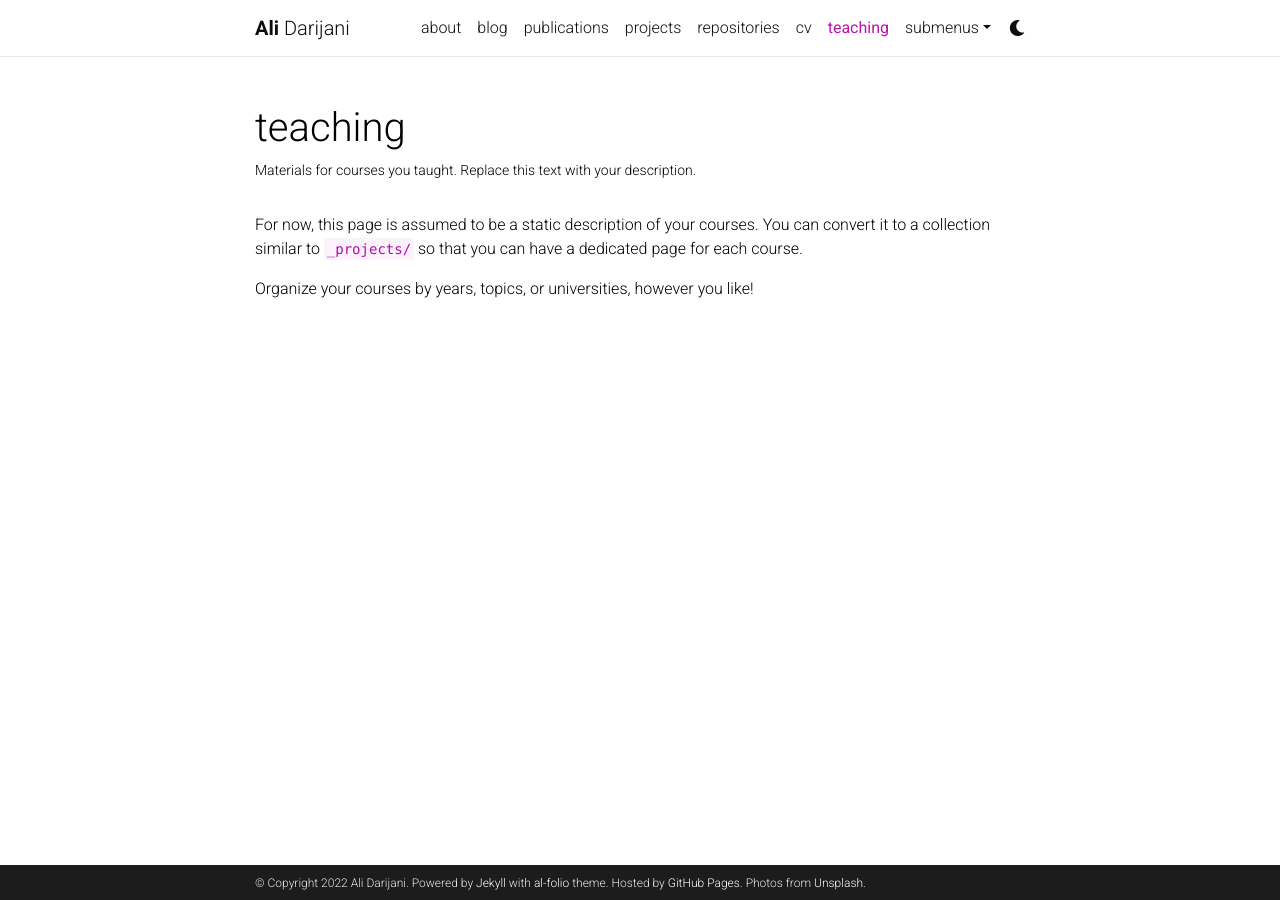
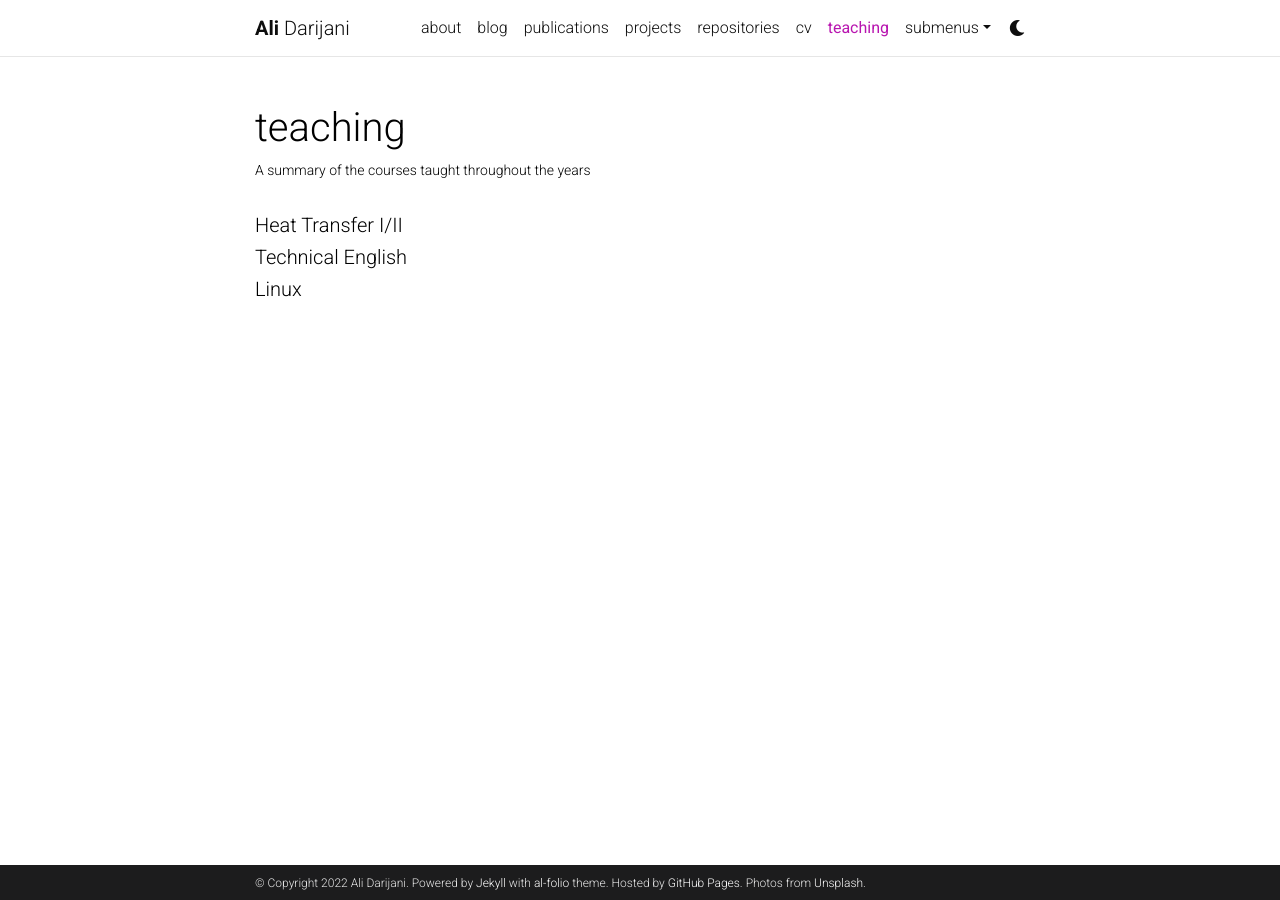
Before and after one commit to adarijani/adarijani.github.io_archived, a Jekyll site: the page built from _pages/teaching.md, in a window 1280 px wide. Built offline with Jekyll 4.4.1, drawn with Linux system fonts in a browser that asks for light colours; comment, search, counter and statistics services are not loaded; a style sheet for code colours, icons or effects is not loaded.

Commit message:
repo+teching basic stuff

```diff
--- a/_config.yml
+++ b/_config.yml
@@ -41,7 +41,7 @@ repo_theme_dark: dark           # https://github.com/anuraghazra/github-readme-s
 # will use title and url fields
 # Take a look to https://github.com/jekyll/jekyll-feed for more customization
 
-rss_icon: true
+#rss_icon: true
 
 # -----------------------------------------------------------------------------
 # Layout
@@ -94,7 +94,7 @@ facebook_id: # your facebook id
 discord_id: # your discord id (18-digit unique numerical identifier)
 
 contact_note: >
-  Feel free to phone to email me:-)
+  Feel free to phone or email me:-)
 
 # -----------------------------------------------------------------------------
 # Analytics and search engine verification
@@ -126,9 +126,9 @@ disqus_shortname: al-folio # put your disqus shortname
 # External sources.
 # If you have blog posts published on medium.com or other exteranl sources,
 # you can display them in your blog by adding a link to the RSS feed.
-external_sources:
-  - name: medium.com
-    rss_url: https://medium.com/@al-folio/feed
+#external_sources:
+#  - name: medium.com
+#    rss_url: https://medium.com/@al-folio/feed
 
 # -----------------------------------------------------------------------------
 # Collections
--- a/_data/cv.yml
+++ b/_data/cv.yml
@@ -26,7 +26,7 @@
 #            - Sub-description 1.
 #            - Sub-description 2.
     - title: BSc
-      institution: <a href="https://en.sharif.edu"> Sharif University of Technology, Tehran, Iran </a>
+      institution: <a href="https://en.sharif.edu"> Sharif University of Technology </a>
 #      year: 1900
 #      description:
 #        - Description 1.
--- a/_pages/teaching.md
+++ b/_pages/teaching.md
@@ -2,11 +2,14 @@
 layout: page
 permalink: /teaching/
 title: teaching
-description: Materials for courses you taught. Replace this text with your description.
+description: A summary of the courses taught throughout the years
 nav: true
 nav_order: 5
 ---
+[comment]: <>(For now, this page is assumed to be a static description of your courses. You can convert it to a collection similar to `_projects/` so that you can have a dedicated page for each course.)
 
-For now, this page is assumed to be a static description of your courses. You can convert it to a collection similar to `_projects/` so that you can have a dedicated page for each course.
+[comment]: <>(Organize your courses by years, topics, or universities, however you like!)
 
-Organize your courses by years, topics, or universities, however you like!
+##### Heat Transfer I/II
+##### Technical English
+##### Linux
```
Also changed, not shown: _data/repositories.yml (+2 -9 lines).
